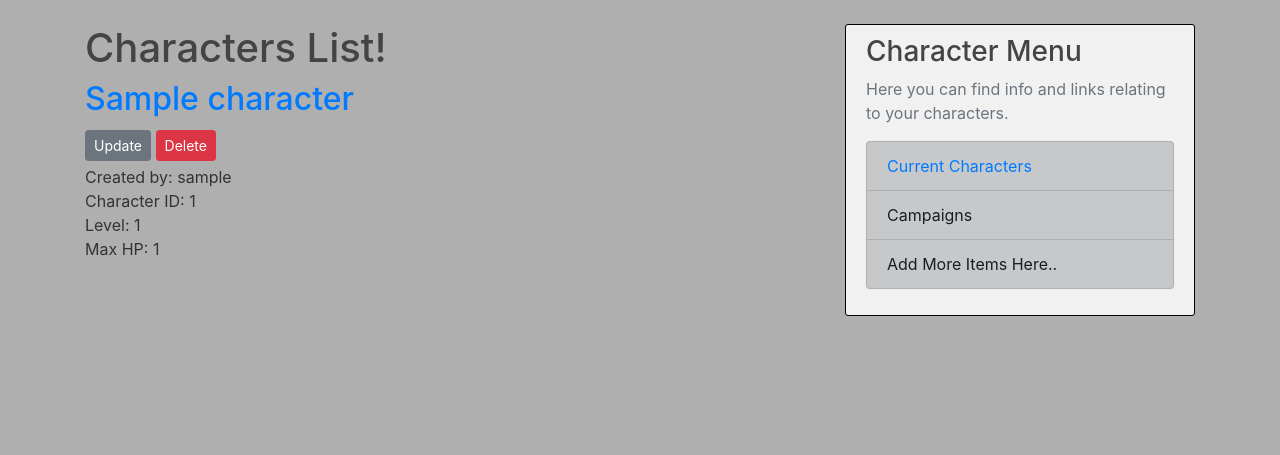
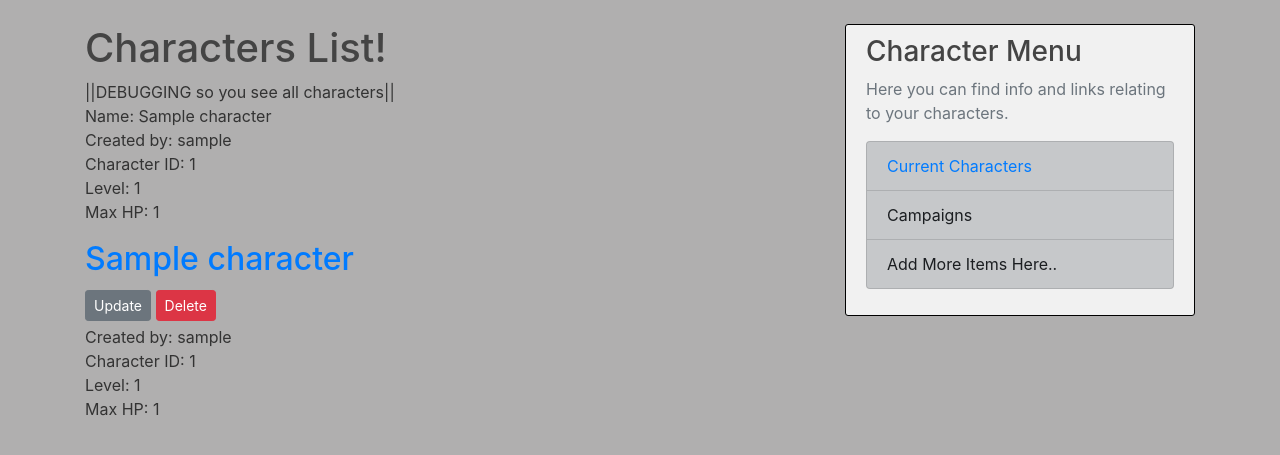
Before and after one commit to NickJacksonDev/DnD-Manager, a Django app: page /character_builder/characters/ in a window 1280 px wide. Shown: the part 56-511 px from the top of the page. Run offline with Django 3.2, Linux system fonts and the light colour scheme; a user stored in the database is signed in; tables that the repository leaves empty hold one stand-in row (values such as "Sample post"); some libraries are stand-ins or nearby versions.

Commit message:
Updated character views.py, character_list.html, and character_detail.html

```diff
--- a/Character_Builder/templates/Character_Builder/character_detail.html
+++ b/Character_Builder/templates/Character_Builder/character_detail.html
@@ -3,7 +3,7 @@
 {% block content %}
 
   <div>
-    <h2><a href="{% url 'character-detail' character.characterID %}">{{ character.characterName }}</a></h2>
+    <h1><a href="{% url 'character-detail' character.characterID %}">{{ character.characterName }}</a></h1>
 
     <a class="btn btn-secondary btn-sm mt-1 mb-1" href="{% url 'character-edit' character.characterID %}">Update</a>
     <a class="btn btn-danger btn-sm mt-1 mb-1" href="{% url 'character-delete' character.characterID %}">Delete</a>
--- a/Character_Builder/templates/Character_Builder/character_list.html
+++ b/Character_Builder/templates/Character_Builder/character_list.html
@@ -4,6 +4,23 @@
     <h1>Characters List!</h1>
 
 		{% for character in characters %}
+			<!-- For debugging  -->
+			<p>
+				||DEBUGGING so you see all characters||<br>
+				Name: {{ character.characterName }}<br>
+				Created by: {{ character.user }}<br>
+				Character ID: {{ character.characterID }}<br>
+				Level: {{ character.level }}<br>
+				Max HP: {{ character.maxHP }}<br>
+			</p>
+		{% endfor %}
+
+    {% for character in characters %}
+
+			{% if character.user == user %}
+				<!-- Confirmed that user is correctly assigned -->
+				<!-- I would normally put the above in here, but I can't figure out how to
+					assign a user to the character upon first loading so I'll just keep it here -->
 
 				<div>
 					<h2><a href="{% url 'character-detail' character.characterID %}">{{ character.characterName }}</a></h2>
@@ -17,15 +34,10 @@
 					Character ID: {{ character.characterID }}<br>
 					Level: {{ character.level }}<br>
 					Max HP: {{ character.maxHP }}<br>
-
 				</p>
 
+			{% endif %}
 
-
-			<!-- {% if character.user == user %} -->
-			<!-- I would normally put the above in here, but I can't figure out how to
-				assign a user to the character upon first loading so I'll just keep it here -->
-			<!-- {% endif %} -->
 
 		{% endfor %}
 	</form>
--- a/Character_Builder/views.py
+++ b/Character_Builder/views.py
@@ -44,27 +44,31 @@ class CharacterDetailView(DetailView):
 
 # You no longer need to be logged in to create a character because we can't
 # associate the user with the character just yet
-# class CharacterCreateView(LoginRequiredMixin, CreateView):
-class CharacterCreateView(CreateView):
+class CharacterCreateView(LoginRequiredMixin, CreateView):
+# class CharacterCreateView(CreateView):
 	model = Character
 	fields = ['characterName', 'level', 'xp', 'maxHP', 'currentHP', 'alignment', 'size']
 	# exclude = []
 
+	login_url = '/login/'
+
 	# def __init__(self, *args, **kwargs):
-	# 	'user' = user
+	# 	form.instance.user = self.request.user
 
 	def form_valid(self, form):
 		# Updates the author of the current form to be the current user
-		form.instance.author = self.request.user
+		form.instance.user = self.request.user
 		return super().form_valid(form)
 
 
 # Currently commented out the requirement that you are the proper user to edit a character...
-# class CharacterEditView(LoginRequiredMixin, UserPassesTestMixin, UpdateView):
-class CharacterEditView(UpdateView):
+class CharacterEditView(LoginRequiredMixin, UserPassesTestMixin, UpdateView):
+# class CharacterEditView(UpdateView):
 	model = Character
 	fields = ['characterName', 'level', 'xp', 'maxHP', 'currentHP', 'alignment', 'size']
 	# exclude = []
+
+	login_url = '/login/'
 
 	def form_valid(self, form):
 		form.instance.author = self.request.user
@@ -80,10 +84,12 @@ class CharacterEditView(UpdateView):
 
 # Currently commented out the part where it requires you to be logged into
 # the correct account to delete characters
-# class CharacterDeleteView(LoginRequiredMixin, UserPassesTestMixin, DeleteView):
-class CharacterDeleteView(DeleteView):
+class CharacterDeleteView(LoginRequiredMixin, UserPassesTestMixin, DeleteView):
+# class CharacterDeleteView(DeleteView):
 	model = Character
 	success_url = '/'
+	login_url = '/login/'
+	fail_url = '/login/' #Works?
 
 	def test_func(self):
 		post = self.get_object()
```
Lines whose indentation alone changed are shown as unchanged.
